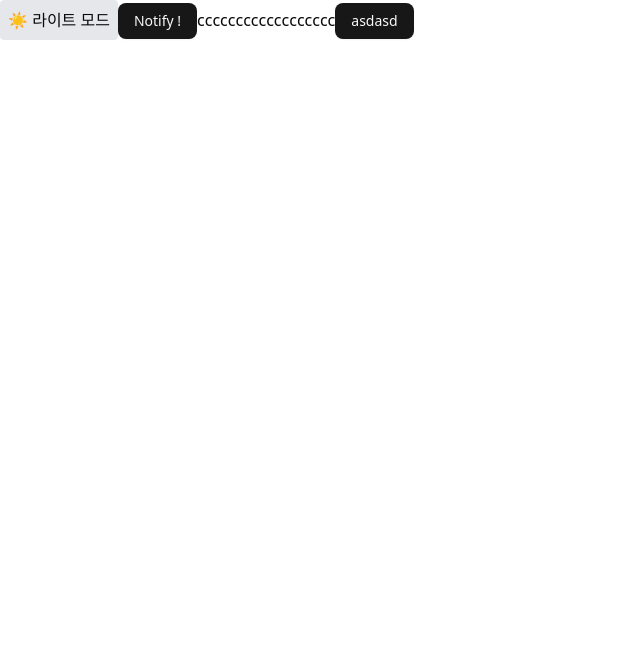
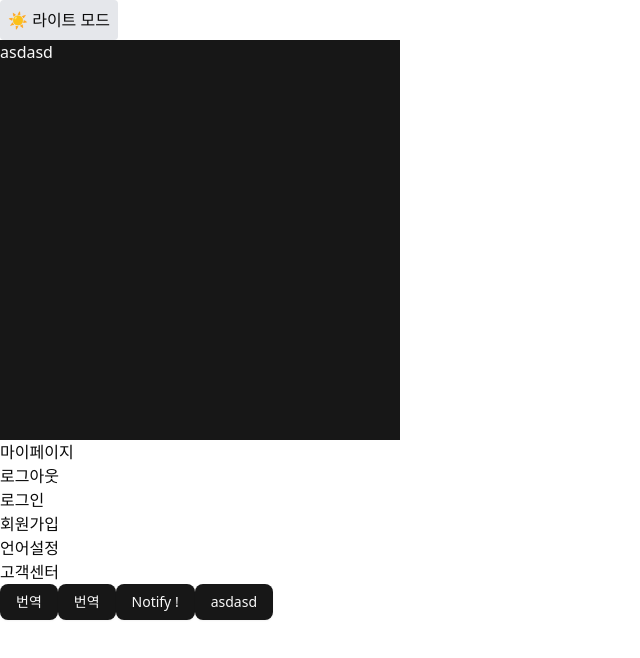
Before and after one commit to ravenkim/ss-react-boilerplate-js, a React (Vite) app: page / in a window 1280 px wide. Both pictures are taken after a click on the button "asdasdsa". Shown: the top 658 px of the page, without its empty margins (0-640 px from the left). Built offline with nearby package versions, Linux system fonts and the light colour scheme; no server answers.

Commit message:
번역기능 추가

```diff
--- a/package.json
+++ b/package.json
@@ -15,9 +15,12 @@
         "axios": "^1.8.4",
         "class-variance-authority": "^0.7.1",
         "clsx": "^2.1.1",
+        "i18next": "^24.2.3",
+        "i18next-browser-languagedetector": "^8.0.4",
         "lucide-react": "^0.484.0",
         "react": "^19.0.0",
         "react-dom": "^19.0.0",
+        "react-i18next": "^15.4.1",
         "react-redux": "^9.2.0",
         "react-router": "^7.4.0",
         "react-toastify": "^11.0.5",
--- a/src/app/router/useRouteListener.jsx
+++ b/src/app/router/useRouteListener.jsx
@@ -44,7 +44,6 @@ const useRouteListener = () => {
     }, [])
 
     useLayoutEffect(() => {
-        console.log(route)
         dispatch(routerAction.locationChange(route))
     }, [route])
 }
--- /dev/null
+++ b/src/assets/locales/en/en.json
@@ -0,0 +1,23 @@
+{
+  "header": {
+    "mypage": "maypage",
+    "logout": "logout",
+    "login": "login",
+    "register": "join",
+    "language": "language",
+    "help": "help"
+  },
+  "nav": {
+    "dashboard": "대시보드",
+    "shopping-mall": "쇼핑몰 관리"
+  },
+  "home": {
+    "join": "join"
+  },
+  "text": {
+    "Welcome to React": "영어영어"
+  },
+  "numbar": {
+    "aaaaa": "22222222222222222"
+  }
+}
--- /dev/null
+++ b/src/assets/locales/i18n.jsx
@@ -0,0 +1,34 @@
+import i18n from 'i18next'
+import { initReactI18next } from 'react-i18next'
+import koTranslation from 'src/assets/locales/ko/ko.json'
+import enTranslation from 'src/assets/locales/en/en.json'
+import LanguageDetector from 'i18next-browser-languagedetector'
+
+const resources = {
+    ko: {
+        translation: koTranslation,
+    },
+    en: {
+        translation: enTranslation,
+    },
+}
+
+const language = localStorage.getItem('i18nextLng') || 'ko'
+
+i18n.use(initReactI18next)
+    .use(LanguageDetector)
+    .init({
+        resources,
+        supportedLngs: ['ko', 'en'],
+        lng: language, //로컬 스토리지에 저장된 언어
+        fallbackLng: 'en', //ko가 없으면 나오는 언어
+        interpolation: {
+            escapeValue: false, //리액트는 xss 방지가 따로 되어있어서 불필요
+        },
+        detection: {
+            order: ['localStorage', 'navigator'],
+            caches: ['localStorage'],
+        },
+    })
+
+export default i18n
--- /dev/null
+++ b/src/assets/locales/ko/ko.json
@@ -0,0 +1,27 @@
+{
+  "header": {
+    "mypage": "마이페이지",
+    "logout": "로그아웃",
+    "login": "로그인",
+    "register": "회원가입",
+    "language": "언어설정",
+    "help": "고객센터"
+  },
+  "nav": {
+    "dashboard": "대시보드",
+    "shopping-mall": "쇼핑몰 관리"
+  },
+  "home": {
+    "join": "회원가입"
+  },
+  "text": {
+    "Welcome to React": "어서오시라요"
+  },
+  "numbar": {
+    "aaaaa": "1111111111111"
+  },
+
+  "button": {
+    "del": "삭제"
+  }
+}
--- a/src/features/sample/Sample.jsx
+++ b/src/features/sample/Sample.jsx
@@ -1,13 +1,16 @@
 import {useEffect, useReducer} from "react";
 import {useDispatch} from "react-redux";
 
+import i18n from 'i18next'
 
 import {sampleAction} from "src/features/sample/sampleReducer.jsx";
 import {useNavigate} from "react-router";
 import {Button} from "src/shared/components/lib/shadcn/components/ui/button.jsx";
 import {toast} from "react-toastify";
-import {useTheme} from "src/shared/components/lib/shadcn/components/ThemeProvider.jsx";
 
+import {useTheme} from "src/shared/components/lib/shadcn/components/UseTheme.jsx";
+
+import { useTranslation } from 'react-i18next';
 
 
 const Sample = () => {
@@ -15,6 +18,7 @@ const Sample = () => {
     const dispatch = useDispatch();
     const navigate = useNavigate();
 
+    const { t } = useTranslation();
 
 
     useEffect(() => {
@@ -43,8 +47,27 @@ const Sample = () => {
                 {theme === "light" ? "🌙 다크 모드" : "☀️ 라이트 모드"}
             </button>
 
+            <div
+                className={'w-100 h-100 bg-primary text-primary-foreground'}
+            >
+                asdasd
+            </div>
+
+
+            <ul>
+                <li>{t('header.mypage')}</li>
+                <li>{t('header.logout')}</li>
+                <li>{t('header.login')}</li>
+                <li>{t('header.register')}</li>
+                <li>{t('header.language')}</li>
+                <li>{t('header.help')}</li>
+            </ul>
+            <Button onClick={() => i18n.changeLanguage('ko')}> 번역</Button>
+            <Button onClick={() => i18n.changeLanguage('eng')}> 번역</Button>
+
+
             <Button onClick={notify}>Notify !</Button>
-            cccccccccccccccccc
+
             <Button
                 onClick={() => navigate("/", {state: {asd: 123414}})}
             >asdasd</Button>
--- a/src/main.jsx
+++ b/src/main.jsx
@@ -5,7 +5,8 @@ import {Provider} from 'react-redux'
 import store from "src/app/store/redux/reduxStore.jsx";
 
 
-
+//translator
+import 'src/assets/locales/i18n'
 
 
 createRoot(document.getElementById('root')).render(
--- a/src/pages/HomePage.jsx
+++ b/src/pages/HomePage.jsx
@@ -6,7 +6,7 @@ const HomePage = () => {
 
 
     const navigate = useNavigate();
-    return <div className={' h-full w-500'}>
+    return <div className={' h-full '}>
 
 
         <Button
--- a/src/shared/components/lib/shadcn/components/ThemeProvider.jsx
+++ b/src/shared/components/lib/shadcn/components/ThemeProvider.jsx
@@ -1,54 +1,48 @@
-import { createContext, useContext, useEffect, useState } from "react";
+import {  useEffect, useState } from 'react'
+import {ThemeProviderContext} from "src/shared/components/lib/shadcn/components/UseTheme.jsx";
 
-const storageKey = "vite-ui-theme";
-const ThemeProviderContext = createContext({
-    theme: "system",
-    setTheme: () => null,
-});
+const storageKey = 'vite-ui-theme'
 
 // 초기 테마를 즉시 적용하는 함수
 const applyTheme = (theme) => {
-    const root = document.documentElement;
-    root.classList.remove("light", "dark");
+    const root = document.documentElement
+    root.classList.remove('light', 'dark')
 
-    if (theme === "system") {
-        const systemTheme = window.matchMedia("(prefers-color-scheme: dark)").matches ? "dark" : "light";
-        root.classList.add(systemTheme);
+    if (theme === 'system') {
+        const systemTheme = window.matchMedia('(prefers-color-scheme: dark)')
+            .matches
+            ? 'dark'
+            : 'light'
+        root.classList.add(systemTheme)
     } else {
-        root.classList.add(theme);
+        root.classList.add(theme)
     }
-};
+}
 
 // 로컬 스토리지에서 테마 가져오기 (초기 실행 시)
 const getStoredTheme = () => {
     //기본값을 여기서 설정 >> system 이거나 light or dark
-    return localStorage.getItem(storageKey) || "system";
-};
+    return localStorage.getItem(storageKey) || 'system'
+}
+
+
 
 // 초기 실행 시 테마를 즉시 적용
-applyTheme(getStoredTheme());
+applyTheme(getStoredTheme())
 
-export function ThemeProvider({ children,  }) {
-    const [theme, setTheme] = useState(  () =>  getStoredTheme()  );
+export function ThemeProvider({ children }) {
+    const [theme, setTheme] = useState(() => getStoredTheme())
 
     useEffect(() => {
-        applyTheme(theme);
-        localStorage.setItem(storageKey, theme);
-    }, [theme]);
+        applyTheme(theme)
+        localStorage.setItem(storageKey, theme)
+    }, [theme])
 
-    const value = { theme, setTheme };
+    const value = { theme, setTheme }
 
     return (
         <ThemeProviderContext.Provider value={value}>
             {children}
         </ThemeProviderContext.Provider>
-    );
+    )
 }
-
-export const useTheme = () => {
-    const context = useContext(ThemeProviderContext);
-    if (!context) {
-        throw new Error("useTheme must be used within a ThemeProvider");
-    }
-    return context;
-};
--- /dev/null
+++ b/src/shared/components/lib/shadcn/components/UseTheme.jsx
@@ -0,0 +1,15 @@
+import {createContext, useContext} from 'react'
+
+export const ThemeProviderContext = createContext({
+    theme: 'system',
+    setTheme: () => {},
+})
+
+
+export const useTheme = () => {
+    const context = useContext(ThemeProviderContext)
+    if (!context) {
+        throw new Error('useTheme must be used within a ThemeProvider')
+    }
+    return context
+}
```
Also changed, not shown: 2 other files (tests, documents, lock files or other folders).
